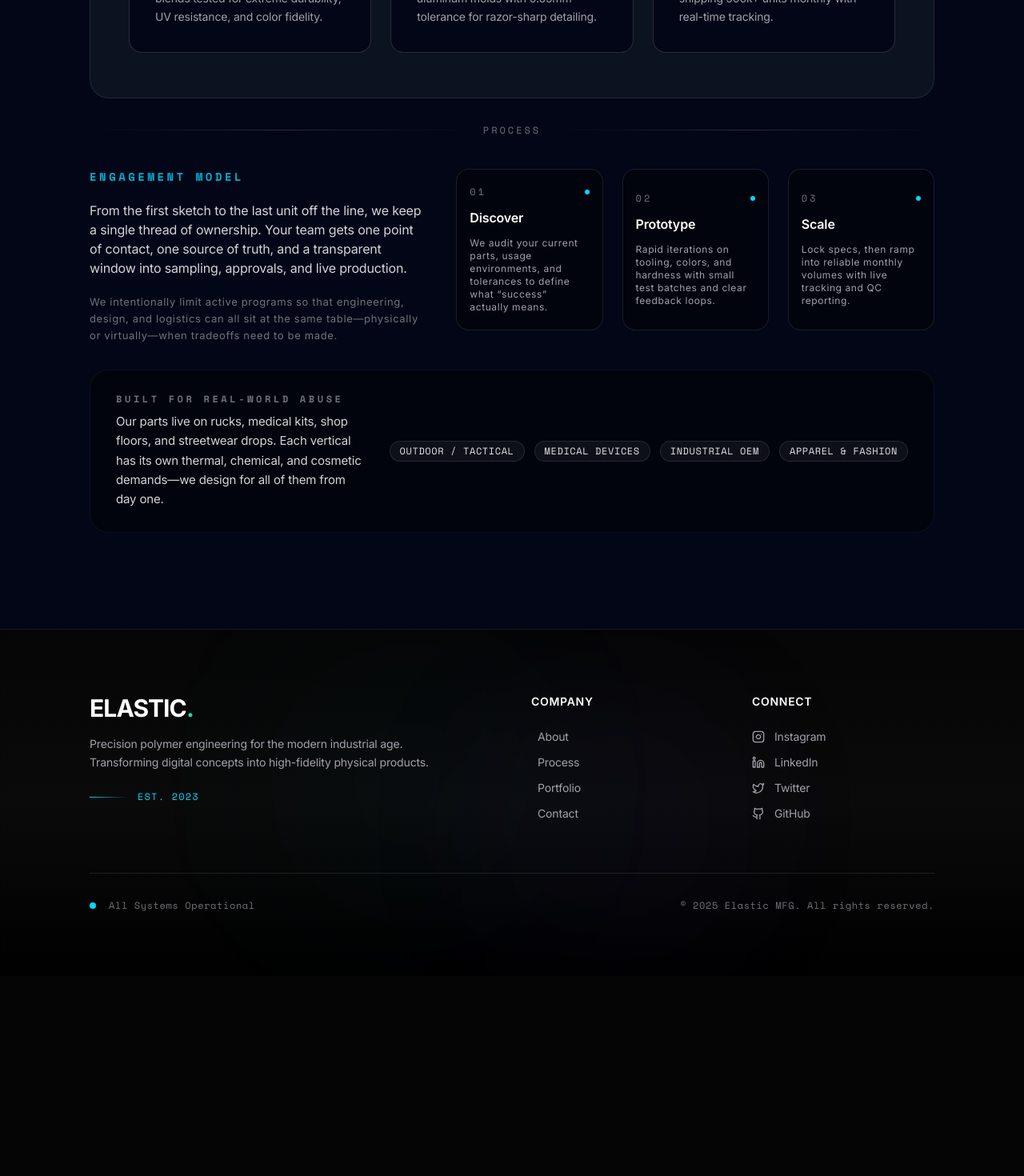
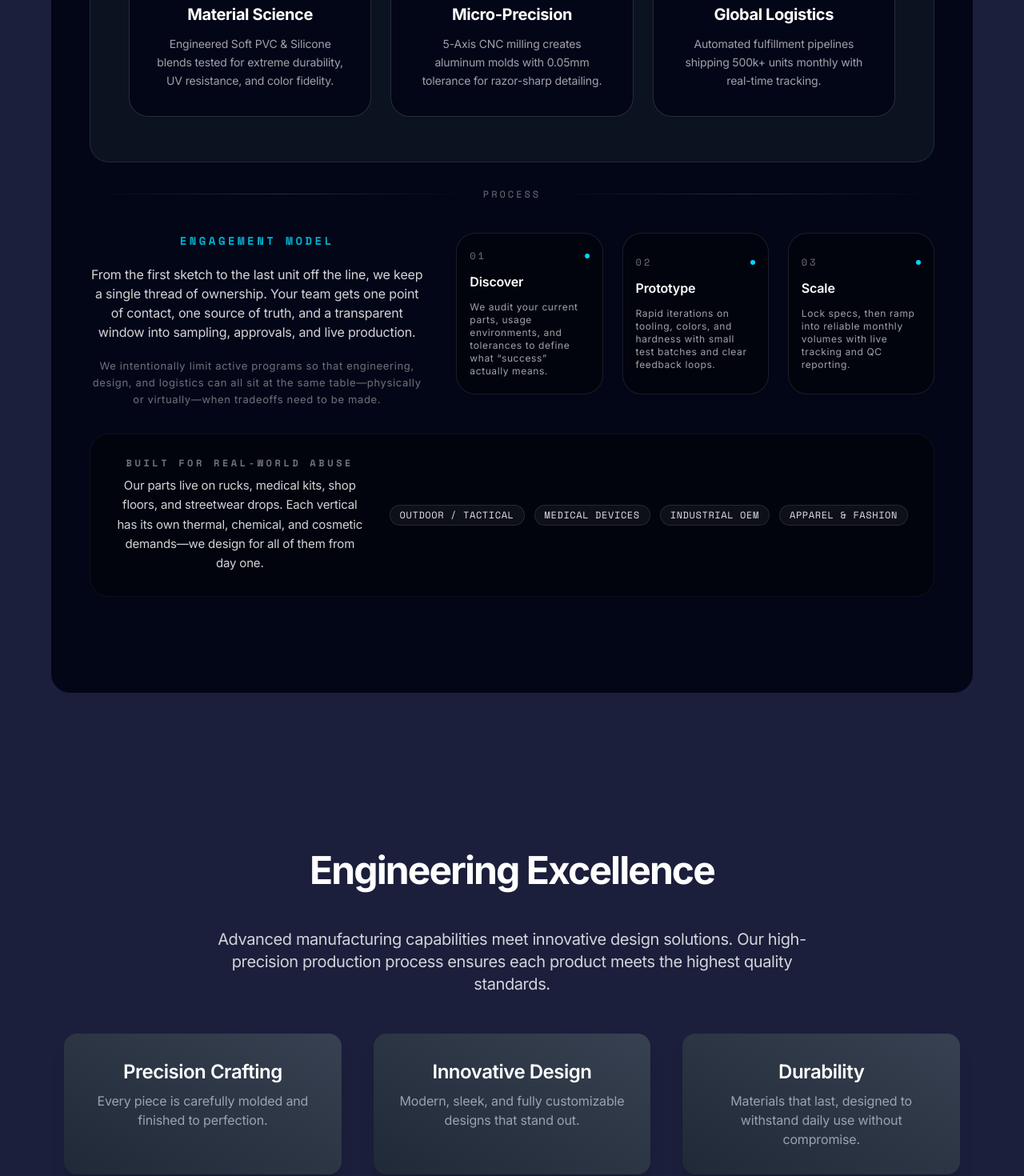
Before and after one commit to Shou1SHADY/elastic-mfg, a React (Vite) app: page /about in a window 1280 px wide. Shown: the part 960-2430 px from the top of the page at 80% size. Before the commit the page ends 2180 px from the top, so only its background shows below. Built offline with nearby package versions, Linux system fonts and the light colour scheme.

Commit message:
color bg

```diff
--- a/package.json
+++ b/package.json
@@ -21,6 +21,7 @@
     "react-dom": "^19.2.0",
     "react-icons": "^5.5.0",
     "react-router-dom": "^7.9.6",
+    "react-scroll-backdrop": "^1.0.1",
     "tailwind-merge": "^3.4.0",
     "tailwindcss-animate": "^1.0.7"
   },
--- a/src/components/About.tsx
+++ b/src/components/About.tsx
@@ -43,7 +43,7 @@ export const About: React.FC = () => {
   }, []);
 
   return (
-    <section id={SectionId.ABOUT} ref={sectionRef} className="pt-6 md:pt-8 pb-16 md:pb-20 bg-[#020617] relative overflow-hidden">
+    <section id={SectionId.ABOUT} ref={sectionRef} className="pt-6 md:pt-8 pb-16 md:pb-20 bg-[#020617] relative overflow-hidden rounded-3xl">
       {/* Subtle neutral background texture */}
       <div className="absolute inset-0 bg-grid-pattern opacity-[0.03] pointer-events-none"></div>
 
@@ -131,7 +131,7 @@ export const About: React.FC = () => {
           {features.map((feature, idx) => (
             <motion.div
               key={idx}
-              className={`feature-card group relative p-8 rounded-2xl
+              className={`feature-card group relative p-8 rounded-3xl
                     bg-[#020617] border border-white/15
                     transition-all duration-500 ease-out
                     hover:-translate-y-2 hover:scale-[1.02]
@@ -139,7 +139,7 @@ export const About: React.FC = () => {
               whileHover={{ y: -8 }}
             >
               {/* Icon with unique background per card */}
-              <div className={`relative w-14 h-14 rounded-xl flex items-center justify-center mb-6
+              <div className={`relative w-14 h-14 rounded-2xl flex items-center justify-center mb-6
                     group-hover:scale-110 transition-all duration-500
                     ${idx === 0 ? 'bg-elastic-accent/10 border border-elastic-accent/30 group-hover:border-elastic-accent group-hover:shadow-glow' : ''}
                     ${idx === 1 ? 'bg-elastic-secondary/10 border border-elastic-secondary/30 group-hover:border-elastic-secondary group-hover:shadow-glow-purple' : ''}
@@ -158,7 +158,7 @@ export const About: React.FC = () => {
               </p>
 
                 {/* Unique Hover Glow per card */}
-                <div className={`absolute inset-0 opacity-0 group-hover:opacity-100 transition-opacity duration-500 rounded-2xl pointer-events-none
+                <div className={`absolute inset-0 opacity-0 group-hover:opacity-100 transition-opacity duration-500 rounded-3xl pointer-events-none
                       ${idx === 0 ? 'bg-gradient-to-br from-elastic-accent/5 via-transparent to-transparent' : ''}
                       ${idx === 1 ? 'bg-gradient-to-br from-elastic-secondary/5 via-transparent to-transparent' : ''}
                       ${idx === 2 ? 'bg-gradient-to-br from-elastic-highlight/5 via-transparent to-transparent' : ''}`}></div>
@@ -231,7 +231,7 @@ export const About: React.FC = () => {
                 type="button"
                 whileHover={{ y: -6, scale: 1.02 }}
                 whileTap={{ scale: 0.98 }}
-                className="group relative h-full rounded-2xl border border-white/10 bg-black/40 px-4 py-5 text-left overflow-hidden"
+                className="group relative h-full rounded-3xl border border-white/10 bg-black/40 px-4 py-5 text-left overflow-hidden"
               >
                 <div className="absolute inset-0 opacity-0 group-hover:opacity-100 transition-opacity duration-500 bg-gradient-to-br from-elastic-accent/10 via-transparent to-elastic-secondary/10" />
                 <div className="relative z-10 space-y-3">
--- /dev/null
+++ b/src/components/ScrollColorBackground.tsx
@@ -0,0 +1,59 @@
+"use client";
+
+import React, { useEffect, useState, useRef } from "react";
+import { motion } from "framer-motion";
+
+type Section = {
+  id: string;
+  color: string;
+  content: React.ReactNode;
+};
+
+type Props = {
+  sections: Section[];
+};
+
+export default function ScrollColorBackground({ sections }: Props) {
+  const [bgColor, setBgColor] = useState(sections[0]?.color || "#000000");
+  const sectionRefs = useRef<(HTMLDivElement | null)[]>([]);
+
+  useEffect(() => {
+    const handleScroll = () => {
+      const scrollY = window.scrollY + window.innerHeight / 2; // middle of viewport
+
+      for (let i = 0; i < sectionRefs.current.length; i++) {
+        const sec = sectionRefs.current[i];
+        if (!sec) continue;
+        const top = sec.offsetTop;
+        const bottom = top + sec.offsetHeight;
+        if (scrollY >= top && scrollY < bottom) {
+          setBgColor(sections[i].color);
+          break;
+        }
+      }
+    };
+
+    window.addEventListener("scroll", handleScroll, { passive: true });
+    handleScroll();
+
+    return () => window.removeEventListener("scroll", handleScroll);
+  }, [sections]);
+
+  return (
+    <motion.div
+      style={{ backgroundColor: bgColor, transition: "background-color 0.5s" }}
+    >
+      {sections.map((section, i) => (
+        <div
+          key={section.id}
+          ref={(el) => {
+            sectionRefs.current[i] = el;
+          }}
+          className="min-h-screen flex items-center justify-center"
+        >
+          {section.content}
+        </div>
+      ))}
+    </motion.div>
+  );
+}
--- a/src/pages/About.tsx
+++ b/src/pages/About.tsx
@@ -1,99 +1,122 @@
-import React, { useEffect, useRef } from 'react';
+import React from 'react';
 import { motion } from 'framer-motion';
 import { About as AboutComponent } from '../components/About';
-import gsap from 'gsap';
-import { ScrollTrigger } from 'gsap/ScrollTrigger';
-
-gsap.registerPlugin(ScrollTrigger);
+import ScrollColorBackground from '../components/ScrollColorBackground';
 
 export const About: React.FC = () => {
-    const containerRef = useRef<HTMLDivElement>(null);
-
-    useEffect(() => {
-        if (!containerRef.current) return;
-
-        // Fade in sections on scroll
-        const sections = containerRef.current.querySelectorAll('section');
-
-        sections.forEach((section, index) => {
-            gsap.fromTo(section,
-                {
-                    opacity: 0,
-                    y: 50,
-                    scale: 0.95
-                },
-                {
-                    opacity: 1,
-                    y: 0,
-                    scale: 1,
-                    duration: 1.2,
-                    delay: index * 0.1,
-                    ease: "power3.out",
-                    scrollTrigger: {
-                        trigger: section,
-                        start: "top 85%",
-                        end: "bottom 15%",
-                        toggleActions: "play none none reverse"
-                    }
-                }
-            );
-        });
-
-        // Parallax effect for cards
-        const cards = containerRef.current.querySelectorAll('.about-card');
-
-        cards.forEach((card) => {
-            gsap.to(card, {
-                y: -50,
-                ease: "none",
-                scrollTrigger: {
-                    trigger: card,
-                    start: "top bottom",
-                    end: "bottom top",
-                    scrub: 1
-                }
-            });
-        });
-
-        // Staggered text reveal
-        const textElements = containerRef.current.querySelectorAll('.reveal-text');
-
-        gsap.fromTo(textElements,
-            {
-                opacity: 0,
-                y: 30,
-                rotationX: -10
-            },
-            {
-                opacity: 1,
-                y: 0,
-                rotationX: 0,
-                duration: 0.8,
-                stagger: 0.1,
-                ease: "power2.out",
-                scrollTrigger: {
-                    trigger: textElements[0],
-                    start: "top 80%",
-                    toggleActions: "play none none reverse"
-                }
-            }
-        );
-
-        return () => {
-            ScrollTrigger.getAll().forEach(trigger => trigger.kill());
-        };
-    }, []);
+    const sections = [
+        {
+            id: "about-hero",
+            color: "#0D1117", // very dark navy
+            content: (
+                <div className="w-full h-full flex flex-col items-center justify-center px-6 text-center space-y-6 pt-20">
+                    {/* pt-40 ensures navbar doesn't overlap */}
+                    <AboutComponent />
+                    {/* <p className="text-gray-300 max-w-2xl mt-8 text-lg">
+                        At Elastic, we blend cutting-edge technology with craftsmanship
+                        to create premium custom keychains, patches, and emblems for
+                        brands worldwide. Every design is meticulously crafted to make
+                        your brand stand out.
+                    </p>
+                    <div className="flex flex-wrap justify-center gap-4 mt-6">
+                        <button className="px-6 py-3 bg-blue-600 text-white rounded-lg hover:bg-blue-500 transition">
+                            Learn More
+                        </button>
+                        <button className="px-6 py-3 border border-white text-white rounded-lg hover:bg-white hover:text-black transition">
+                            Contact Us
+                        </button>
+                    </div> */}
+                </div>
+            ),
+        },
+        {
+            id: "about-2",
+            color: "#1B1F3B", // deep indigo
+            content: (
+                <div className="w-full h-full flex flex-col items-center justify-center px-6 lg:px-20 space-y-12">
+                    <h2 className="text-5xl font-extrabold text-white">Engineering Excellence</h2>
+                    <p className="text-xl text-gray-300 max-w-3xl text-center">
+                        Advanced manufacturing capabilities meet innovative design solutions.
+                        Our high-precision production process ensures each product meets the
+                        highest quality standards.
+                    </p>
+                    <div className="grid grid-cols-1 md:grid-cols-3 gap-10 mt-6">
+                        <div className="bg-gradient-to-tr from-gray-800 to-gray-700 p-8 rounded-2xl shadow-xl text-center hover:scale-105 transition">
+                            <h3 className="text-2xl font-semibold text-white mb-2">Precision Crafting</h3>
+                            <p className="text-gray-400">Every piece is carefully molded and finished to perfection.</p>
+                        </div>
+                        <div className="bg-gradient-to-tr from-gray-800 to-gray-700 p-8 rounded-2xl shadow-xl text-center hover:scale-105 transition">
+                            <h3 className="text-2xl font-semibold text-white mb-2">Innovative Design</h3>
+                            <p className="text-gray-400">Modern, sleek, and fully customizable designs that stand out.</p>
+                        </div>
+                        <div className="bg-gradient-to-tr from-gray-800 to-gray-700 p-8 rounded-2xl shadow-xl text-center hover:scale-105 transition">
+                            <h3 className="text-2xl font-semibold text-white mb-2">Durability</h3>
+                            <p className="text-gray-400">Materials that last, designed to withstand daily use without compromise.</p>
+                        </div>
+                    </div>
+                </div>
+            ),
+        },
+        {
+            id: "about-3",
+            color: "#23332F", // dark green-teal
+            content: (
+                <div className="w-full h-full flex flex-col items-center justify-center px-6 lg:px-20 space-y-12">
+                    <h2 className="text-5xl font-extrabold text-white">Global Reach</h2>
+                    <p className="text-xl text-gray-300 max-w-3xl text-center">
+                        Serving clients worldwide with precision and reliability.
+                        Our logistics and distribution networks ensure timely delivery anywhere.
+                    </p>
+                    <div className="grid grid-cols-1 md:grid-cols-3 gap-10 mt-6">
+                        <div className="bg-gradient-to-tr from-gray-800 to-gray-700 p-8 rounded-2xl shadow-xl text-center hover:scale-105 transition">
+                            <h3 className="text-2xl font-semibold text-white mb-2">North America</h3>
+                            <p className="text-gray-400">Quick delivery and local support across the continent.</p>
+                        </div>
+                        <div className="bg-gradient-to-tr from-gray-800 to-gray-700 p-8 rounded-2xl shadow-xl text-center hover:scale-105 transition">
+                            <h3 className="text-2xl font-semibold text-white mb-2">Europe</h3>
+                            <p className="text-gray-400">Strong partnerships and distribution channels for fast shipping.</p>
+                        </div>
+                        <div className="bg-gradient-to-tr from-gray-800 to-gray-700 p-8 rounded-2xl shadow-xl text-center hover:scale-105 transition">
+                            <h3 className="text-2xl font-semibold text-white mb-2">Asia-Pacific</h3>
+                            <p className="text-gray-400">Global manufacturing reach with consistent quality assurance.</p>
+                        </div>
+                    </div>
+                </div>
+            ),
+        },
+        {
+            id: "about-final",
+            color: "#0D1117",
+            content: (
+                <div className="w-full h-full flex flex-col items-center justify-center px-6 text-center space-y-6">
+                    <h2 className="text-5xl font-extrabold text-white">Partner With Us</h2>
+                    <p className="text-xl text-gray-300 max-w-3xl">
+                        Let's create something extraordinary together. Whether it's a
+                        large-scale corporate order or a custom project, we can bring
+                        your ideas to life.
+                    </p>
+                    <div className="flex flex-wrap justify-center gap-4 mt-4">
+                        <button className="px-6 py-3 bg-green-600 text-white rounded-lg hover:bg-green-500 transition">
+                            Get Started
+                        </button>
+                        <button className="px-6 py-3 border border-white text-white rounded-lg hover:bg-white hover:text-black transition">
+                            Contact Sales
+                        </button>
+                    </div>
+                </div>
+            ),
+        },
+    ];
 
     return (
         <motion.div
-            ref={containerRef}
             initial={{ opacity: 0, y: 20 }}
             animate={{ opacity: 1, y: 0 }}
             exit={{ opacity: 0 }}
             transition={{ duration: 0.6 }}
             className="pt-20"
         >
-            <AboutComponent />
+            <ScrollColorBackground sections={sections} />
         </motion.div>
     );
 };
--- a/tailwind.config.js
+++ b/tailwind.config.cjs
@@ -1,5 +1,5 @@
 /** @type {import('tailwindcss').Config} */
-export default {
+module.exports = {
     darkMode: ["class"],
     content: [
     "./index.html",
```
Also changed, not shown: 1 other file (tests, documents, lock files or other folders).
